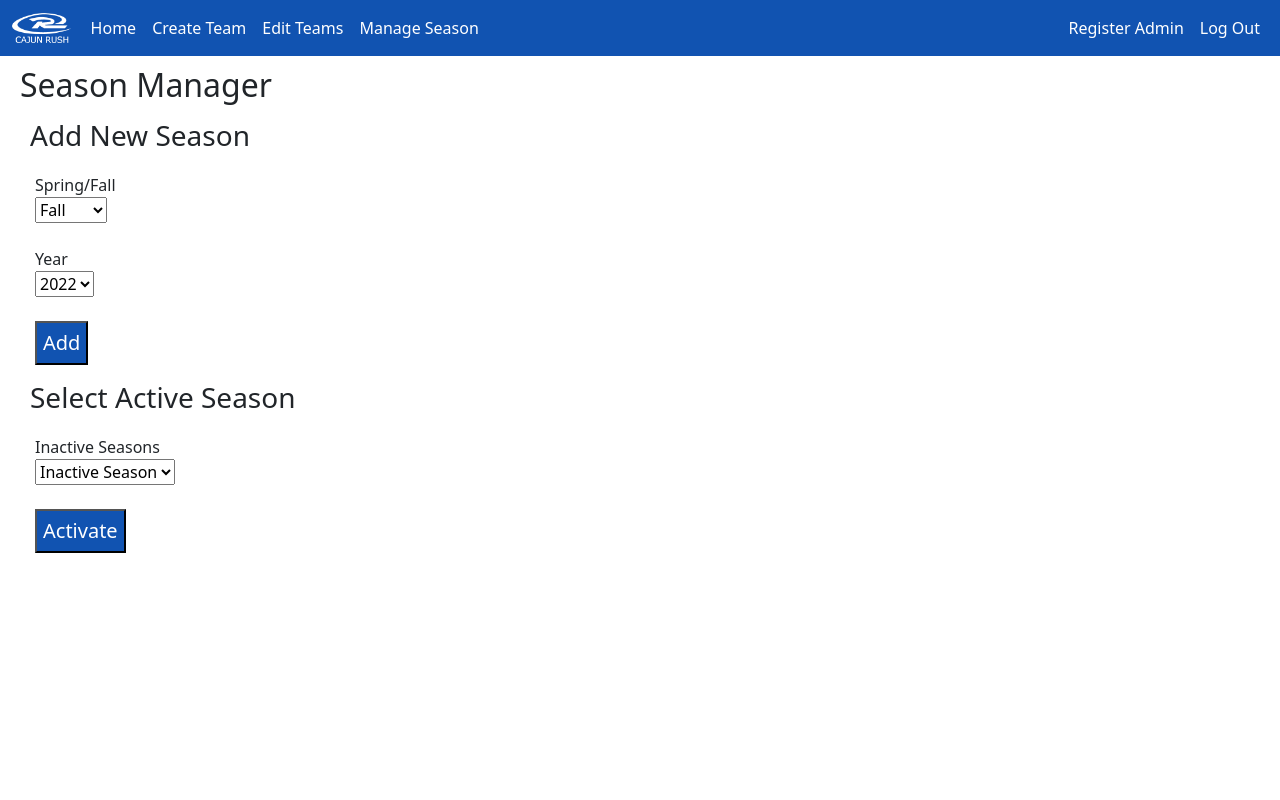
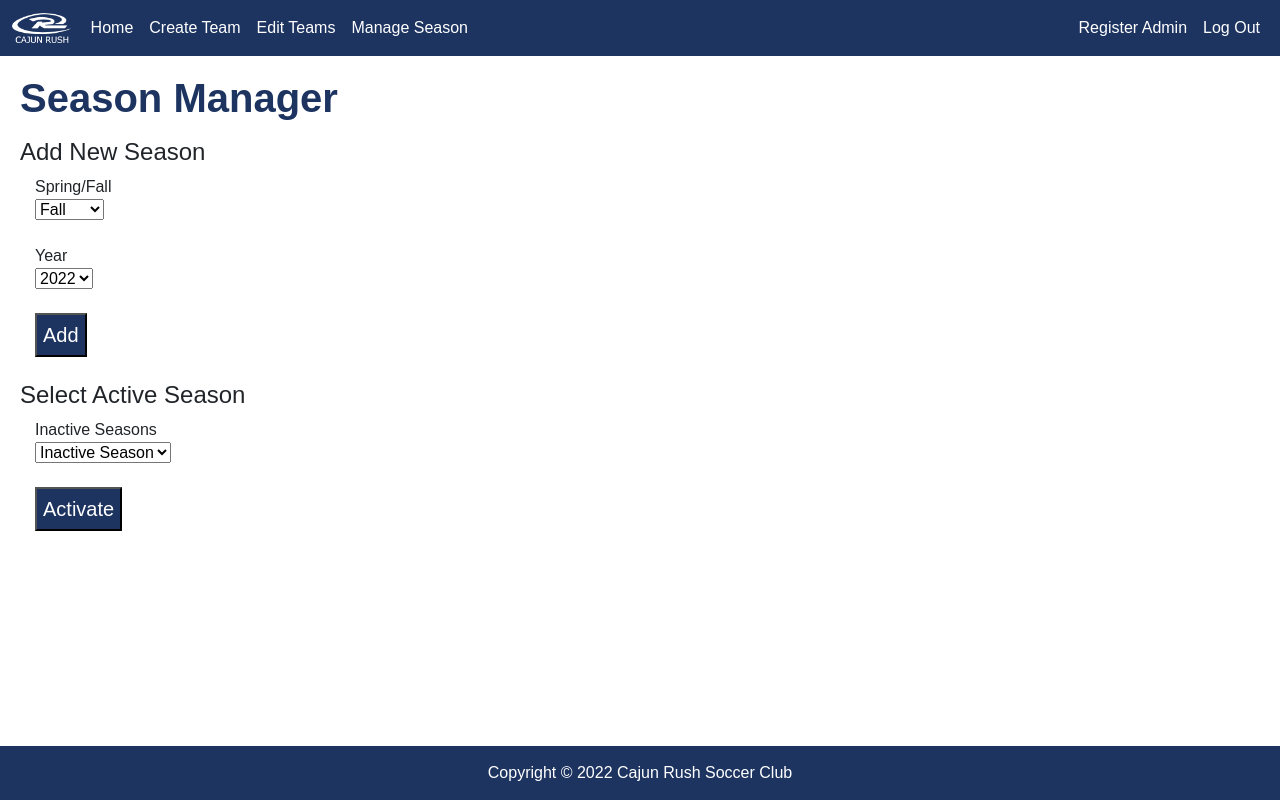
Before and after one commit to Wyatt99/490project, a PHP site: page /season-manager.php in a window 1280 px wide. Run offline with PHP 8.4, Linux system fonts and the light colour scheme; the visitor is signed in with stand-in values (Sample User, id 1); data comes from the database, SQL or seed files in the repository; some libraries are stand-ins or nearby versions.

Commit message:
styling changes for colors and layout

```diff
--- a/admin-home.php
+++ b/admin-home.php
@@ -36,5 +36,5 @@ ensure_logged_in();
 <!-- Bootstrap JS Bundle with Popper **needed for collapsable nav** -->
 <script src="https://cdn.jsdelivr.net/npm/bootstrap@5.0.2/dist/js/bootstrap.bundle.min.js" integrity="sha384-MrcW6ZMFYlzcLA8Nl+NtUVF0sA7MsXsP1UyJoMp4YLEuNSfAP+JcXn/tWtIaxVXM" crossorigin="anonymous"></script>
 </body>
-
+<footer class="centerContent">Copyright &copy 2022 Cajun Rush Soccer Club</footer>
 </html>
--- a/create-teams.php
+++ b/create-teams.php
@@ -107,7 +107,7 @@ if (isset($_POST['addTeamButton'])){
 
 echo "<body>";
     echo "<div style='margin-left: 20px;margin-top: 10px'>";
-        echo "<h3 style='margin-left: 10px;margin-top: 15px'>Add New Team</h3>";
+        echo "<h1 style='margin-left: 10px;margin-top: 15px'>Add New Team</h1>";
         $promptMessage();
 
         # start of the form, the current action is create-teams.php
@@ -180,4 +180,5 @@ echo "<body>";
     <!-- Bootstrap JS Bundle with Popper ***needed for navbar collapse*** -->
     <script src="https://cdn.jsdelivr.net/npm/bootstrap@5.0.2/dist/js/bootstrap.bundle.min.js" integrity="sha384-MrcW6ZMFYlzcLA8Nl+NtUVF0sA7MsXsP1UyJoMp4YLEuNSfAP+JcXn/tWtIaxVXM" crossorigin="anonymous"></script>
     </body>
+    <footer class="centerContent">Copyright &copy 2022 Cajun Rush Soccer Club</footer>
 </html>
--- a/edit-team.php
+++ b/edit-team.php
@@ -81,7 +81,7 @@ if (isset($_POST["Return"])){
 <body>
 
 <div class="container mt-3">
-<h3>Update Team</h3>
+<h1>Edit Team</h1>
 <div class="col-lg-4">
 
   <form action="" name = "form1" method = "post">
@@ -118,7 +118,7 @@ if (isset($_POST["Return"])){
 
     <div class="mt-3">
     <button type="submit" name="Update" class="btn btn-primary mb-3 mb-lg-0">Update</button>
-    <button type="submit" name="Return" class="btn btn-secondary mb-3 mb-lg-0">Return</button>
+    <button type="submit" name="Return" class="btn btn-secondary mb-3 mb-lg-0">Cancel</button>
     </div>
   </form>
 </div>
@@ -126,5 +126,5 @@ if (isset($_POST["Return"])){
 <script src="https://cdn.jsdelivr.net/npm/bootstrap@5.0.2/dist/js/bootstrap.bundle.min.js" integrity="sha384-MrcW6ZMFYlzcLA8Nl+NtUVF0sA7MsXsP1UyJoMp4YLEuNSfAP+JcXn/tWtIaxVXM" crossorigin="anonymous"></script>
 </body>
 <!-- END OF BODY -->
-
+<footer class="centerContent">Copyright &copy 2022 Cajun Rush Soccer Club</footer>
 </html>
--- a/login.php
+++ b/login.php
@@ -53,7 +53,7 @@ if (is_password_correct($name, $password, $db)) {
     <div class="d-flex justify-content-center mx-auto">
 
     <form method="post">
-        <h3 class="fw-normal mx-auto d-flex justify-content-center mb-4 mt-4">Admin Login</h3>
+    <h1 class="mt-4 mb-3 centerContent ">Admin Login</h1>
         <div class="form-outline mb-2">
             <input type="text" name="name" id="name" class="form-control form-control-lg"/>
             <label class="form-label" for="name">Username</label>
@@ -90,5 +90,5 @@ if (is_password_correct($name, $password, $db)) {
     <script src="https://cdn.jsdelivr.net/npm/bootstrap@5.0.2/dist/js/bootstrap.bundle.min.js"
     integrity="sha384-MrcW6ZMFYlzcLA8Nl+NtUVF0sA7MsXsP1UyJoMp4YLEuNSfAP+JcXn/tWtIaxVXM" crossorigin="anonymous"></script>
 </body>
-
+<footer class="centerContent">Copyright &copy 2022 Cajun Rush Soccer Club</footer>
 </html>
--- a/register.php
+++ b/register.php
@@ -53,8 +53,8 @@ if (isset( $_POST['submit'] )) {
     <img src="images\CajunRushLogo.png" class="mx-auto d-flex pt-5 pb-0" width="110px" height="auto" alt="cajun rush logo">
     <div class="d-flex justify-content-center mx-auto">
 
-    <form method="post">
-        <h3 class="fw-normal mx-auto d-flex justify-content-center mb-4 mt-4">Register Admin</h3>
+    <form method="post" class="registerForm">
+        <h1 class="mt-2 mb-3 centerContent ">Register Admin</h1>
         <div class="form-outline mb-2">
             <input type="text" name="name" id="name" class="form-control form-control-lg" required/>
             <label class="form-label" for="name">Username</label>
--- a/season-manager.php
+++ b/season-manager.php
@@ -109,8 +109,8 @@ echo "<html>";
 echo "<body>";
 
     echo "<div style='margin-left: 20px;margin-top: 10px'>";
-    echo "<h2>Season Manager</h2>";
-        echo "<h3 style='margin-left: 10px;margin-top: 15px'>Add New Season</h3>";
+    echo "<h1 class='mt-2'>Season Manager</h1>";
+        echo "<h4 class='mt-3 ml-2'>Add New Season</h4>";
         # Form for adding a new season
         echo "<form style='margin-left: 15px' id='seasonAdd' action='season-manager.php' method='POST'>";
         echo "<span> Spring/Fall </span><br>";
@@ -132,7 +132,7 @@ echo "<body>";
         echo "<input class='Add navbar-dark navbar-brand ' type='submit' id='addSeasonButton' name='addSeasonButton' value='Add'>";
         echo "</form>";
 
-        echo "<h3 style='margin-left: 10px;margin-top: 15px'>Select Active Season</h3>";
+        echo "<h4 class='mt-4 ml-2'>Select Active Season</h4>";
         # Form for enabling the active season
         echo "<form style='margin-left: 15px' id='seasonmanager' action='season-manager.php' method='POST'>";
         # selects the inactive seasons
@@ -154,5 +154,6 @@ echo "<body>";
     echo "</div>";
 echo"<script src='https://cdn.jsdelivr.net/npm/bootstrap@5.0.2/dist/js/bootstrap.bundle.min.js' integrity='sha384-MrcW6ZMFYlzcLA8Nl+NtUVF0sA7MsXsP1UyJoMp4YLEuNSfAP+JcXn/tWtIaxVXM' crossorigin='anonymous'></script>";
 echo "</body>";
+echo "<footer class='centerContent'>Copyright &copy 2022 Cajun Rush Soccer Club</footer>";
 echo "</html>";
 ?>
--- a/styles.css
+++ b/styles.css
@@ -1,9 +1,28 @@
+body {
+    font-family: "Open-Sans", sans-serif !important;
+    min-height: 100vh;
+    display: flex;
+    flex-direction: column;
+}
 
-body {
-    font-family: "Open-Sans" sans-serif;
+footer {
+  display:flex;
+  align-items:center;
+  justify-content:center;
+  margin-top:auto;
+  padding:15px;
+  width:auto;
+  color:white;
+  background-color:#1D3461;
 }
+
+h1 {
+  font-weight: 550;
+  color: #1D3461;
+}
+
 /* Modify the nav bar*/
-.navbar-dark {background-color: #1153B1 !important;}
+.navbar-dark {background-color: #1D3461 !important;}
 
 .navbar-nav .nav-link {color:white !important;}
 
@@ -21,6 +40,16 @@ body {
 }
 /* end navbar modifications */
 
+.card {
+  transition: transform .5s;
+  margin-bottom:2%;
+  border:none;
+}
+
+.card:hover {
+  transform: scale(1.05);
+}
+
 /* general center in middle of page styling (add in addition to other bootstrap classes*/
 .vertical-center {
     min-height: 100%;
@@ -30,7 +59,7 @@ body {
     justify-content: center;
   }
 
-form {
+.registerForm {
     margin-top:20px;
   }
 
@@ -53,3 +82,9 @@ form {
     cursor: pointer;
     color: lightgray;
   }
+
+  .centerContent {
+    display: flex;
+    justify-content: center;
+    align-content: center;
+  }
--- a/update-team.php
+++ b/update-team.php
@@ -82,7 +82,7 @@ if (isset($_POST['showAll'])){
 
 <!-- START OF BODY -->
 <body>
-<div class="text-center p-2" >
+<div class="text-center p-2 mt-3" >
 <form name="search_form" method="POST" action="update-team.php">
 Search: <input type="text" name="search_box" value="" />
 
@@ -116,5 +116,5 @@ Search: <input type="text" name="search_box" value="" />
 <script src="https://cdn.jsdelivr.net/npm/bootstrap@5.0.2/dist/js/bootstrap.bundle.min.js" integrity="sha384-MrcW6ZMFYlzcLA8Nl+NtUVF0sA7MsXsP1UyJoMp4YLEuNSfAP+JcXn/tWtIaxVXM" crossorigin="anonymous"></script>
 </body>
 <!-- END OF BODY -->
-
+<footer class="centerContent">Copyright &copy 2022 Cajun Rush Soccer Club</footer>
 </html>
```
